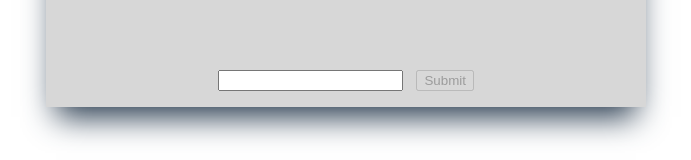
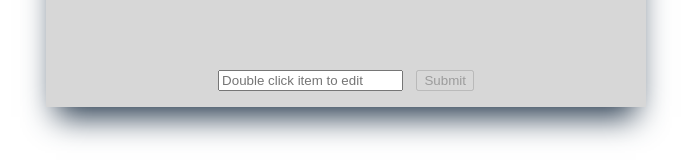
Before and after one commit to awf1337/ToDo-App, a React (Create React App) app: page / in a window 1280 px wide. Shown: the part 241-401 px from the top of the page, without its empty margins (294-985 px from the left). Built offline with nearby package versions, Linux system fonts and the light colour scheme.

Commit message:
added placeholder

```diff
--- a/src/App.js
+++ b/src/App.js
@@ -16,8 +16,6 @@ export default function App() {
   const inputRef = useRef(null);
   const dragItem = useRef(null);
   const dragOverItem = useRef(null);
-
-console.log(onMouseOutClick)
 
   function handleSort() {
     let dublicateToDoArray = [...toDoArray];
@@ -157,7 +155,12 @@ console.log(onMouseOutClick)
         </div>
 
         <form>
-            <input value={inputValue} onChange={(e) => setInputValue(e.target.value)} ref={inputRef}/>
+            <input
+            value={inputValue}
+            onChange={(e) => setInputValue(e.target.value)}
+            placeholder="Double click item to edit"
+            ref={inputRef}
+            />
             <button className="todo_Button" onClick={addIntoArray} disabled={inputValue ? false : true}>Submit</button>
         </form>
 
```
